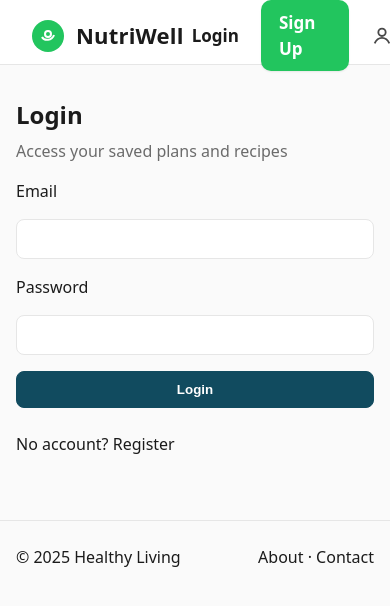
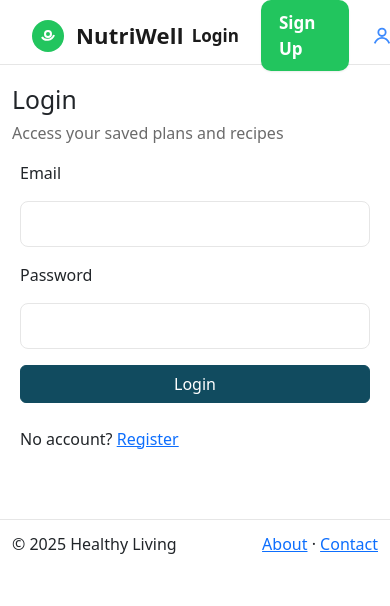
Before and after one commit to Dy1anL1/5032-Nutrition-Education, a Vue app: page /login in a window 390 px wide. Shown: the top 606 px of the page. Built offline with nearby package versions, Linux system fonts and the light colour scheme.

Commit message:
add the missing Responsiveness requirement into the code

```diff
--- a/package.json
+++ b/package.json
@@ -14,6 +14,7 @@
     "format": "prettier --write src/"
   },
   "dependencies": {
+    "bootstrap": "^5.3.8",
     "pinia": "^2.3.1",
     "vue": "^3.5.20",
     "vue-router": "^4.5.1"
--- a/src/assets/main.css
+++ b/src/assets/main.css
@@ -136,3 +136,19 @@ textarea:focus {
   display: grid;
   gap: 16px;
 }
+
+form.grid {
+  width: 100%;
+  max-width: 420px;
+  margin: 0 auto;
+}
+
+@media (max-width: 600px) {
+  form.grid {
+    max-width: 98vw;
+    padding: 0 8px;
+  }
+  .container {
+    padding: 12px 4px;
+  }
+}
--- a/src/main.js
+++ b/src/main.js
@@ -4,5 +4,6 @@ import router from './router.js'
 
 import './assets/base.css'
 import './assets/main.css'
+import 'bootstrap/dist/css/bootstrap.min.css'
 
 createApp(App).use(router).mount('#app')
```
Also changed, not shown: 1 other file (tests, documents, lock files or other folders).
